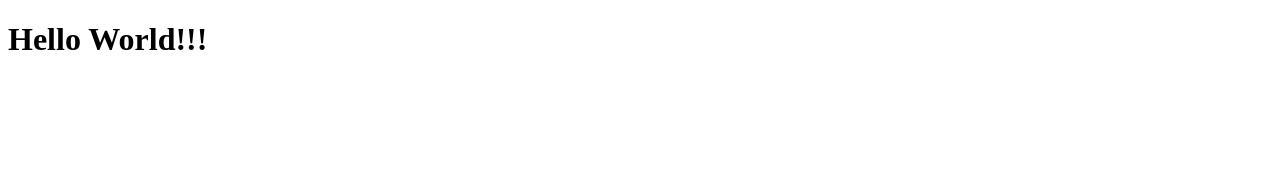
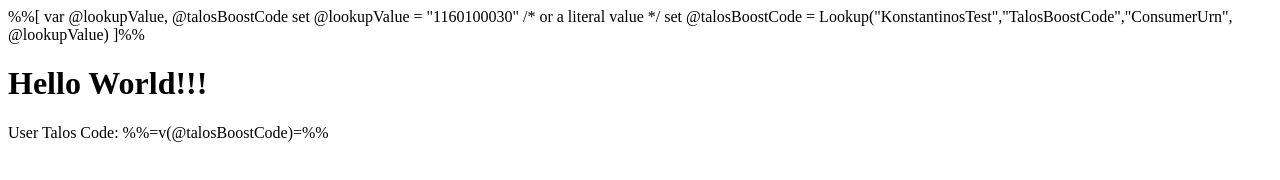
Before and after one commit to KonstantinosTsekos/sfmc-test, a plain HTML site: page index.html in a window 1280 px wide. Drawn offline with Linux system fonts and the light colour scheme.

Commit message:
added ampscript

```diff
--- a/index.html
+++ b/index.html
@@ -6,7 +6,20 @@
         <meta name="viewport" content="width=device-width, initial-scale=1.0">
         <meta http-equiv="X-UA-Compatible" content="ie=edge">
     </head>
+
+    %%[
+
+        var @lookupValue, @talosBoostCode
+
+        set @lookupValue = "1160100030" /* or a literal value */
+
+        set @talosBoostCode = Lookup("KonstantinosTest","TalosBoostCode","ConsumerUrn", @lookupValue)
+
+    ]%%
+
+
     <body>
         <h1>Hello World!!!</h1>
+        <p>User Talos Code: %%=v(@talosBoostCode)=%%</p>
     </body>
 </html>
```
